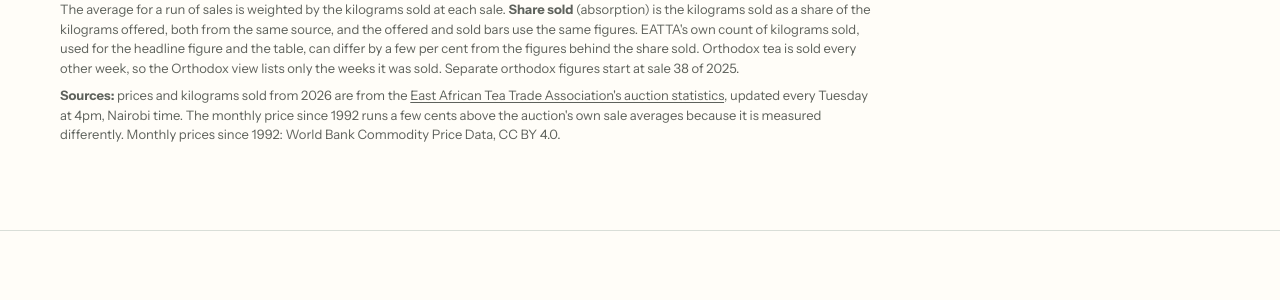
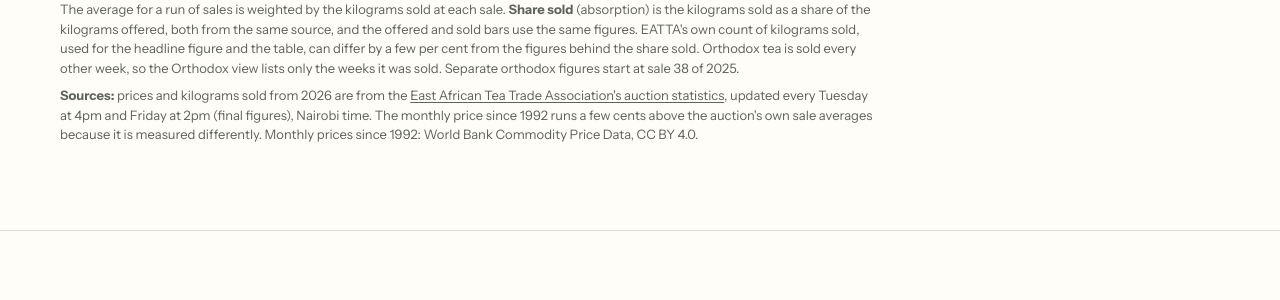
Before and after one commit to maxndungu/chai-weekly, a Jekyll site: the page preview/markets/index.html, which Jekyll copies as it is, in a window 1280 px wide. Shown: the part 4175-4475 px from the top of the page. Built offline with Jekyll 4.4.1, drawn with Linux system fonts in a browser that asks for light colours.

Commit message:
Auction data: keep a Friday 14:00 Nairobi update for the final figures
Maxwell wants the Friday update kept, at 2pm: the auction files now update Tuesday 16:00
and Friday 14:00 Nairobi only.

Co-Authored-By: Claude Opus 5.5 <noreply@anthropic.com>
Claude-Session: https://claude.ai/code/session_01NE5qXqCyygFHSGPDG34jff

```diff
--- a/_includes/auction-dashboard.html
+++ b/_includes/auction-dashboard.html
@@ -2,7 +2,7 @@
   Mombasa auction dashboard (live Auctions page; the magazine preview has its own copy in tools/preview-patches/).
   {% include auction-dashboard.html long=false %} leaves out the monthly 1992-on chart where the page already has one. Figures come only from _data/mombasa_eatta_sales.csv
   (EATTA, 2026 on) and _data/mombasa_combrok_sales.csv (Combrok, 2020 on: kg and lots offered and sold), both saved
-  by the Tuesday 16:00 collector, served as assets/data/mombasa-sales.json and drawn by assets/dashboard.js.
+  by the Tuesday 16:00 and Friday 14:00 collector, served as assets/data/mombasa-sales.json and drawn by assets/dashboard.js.
 {%- endcomment -%}
 <section class="dash" id="dashboard" aria-labelledby="dash-h" data-src="{{ '/assets/data/mombasa-sales.json' | relative_url }}">
   <div class="wrap">
@@ -96,7 +96,7 @@
     <div class="dash-notes">
       <p class="fine" id="dash-provisional" hidden><span class="dash-badge">Provisional</span> EATTA adds late sales until Friday noon, Nairobi time, so the newest sale's figures can still change until then.</p>
       <p class="fine">The average for a run of sales is weighted by the kilograms sold at each sale. <strong>Share sold</strong> (absorption) is the kilograms sold as a share of the kilograms offered, both from the same source, and the offered and sold bars use the same figures. EATTA's own count of kilograms sold, used for the headline figure and the table, can differ by a few per cent from the figures behind the share sold. Orthodox tea is sold every other week, so the Orthodox view lists only the weeks it was sold. Separate orthodox figures start at sale 38 of 2025.</p>
-      <p class="fine"><strong>Sources:</strong> prices and kilograms sold from 2026 are from the <a href="https://eatta.co.ke/statistics">East African Tea Trade Association's auction statistics</a>, updated every Tuesday at 4pm, Nairobi time.{% unless include.long == false %} The monthly price since 1992 runs a few cents above the auction's own sale averages because it is measured differently. Monthly prices since 1992: World Bank Commodity Price Data, CC BY 4.0.{% endunless %}</p>
+      <p class="fine"><strong>Sources:</strong> prices and kilograms sold from 2026 are from the <a href="https://eatta.co.ke/statistics">East African Tea Trade Association's auction statistics</a>, updated every Tuesday at 4pm and Friday at 2pm (final figures), Nairobi time.{% unless include.long == false %} The monthly price since 1992 runs a few cents above the auction's own sale averages because it is measured differently. Monthly prices since 1992: World Bank Commodity Price Data, CC BY 4.0.{% endunless %}</p>
     </div>
     <noscript><p class="fine">The dashboard needs JavaScript. The Mombasa section below lists the latest sales.</p></noscript>
   </div>
--- a/auctions.html
+++ b/auctions.html
@@ -7,7 +7,7 @@ permalink: /auctions/
 <article class="analysis">
   <p class="kicker">Markets · Auction analysis</p>
   <h1 class="headline">The Mombasa tea auction, sale by sale</h1>
-  <p class="deck">The Mombasa auction from 1992 to today: prices, volumes and the share of tea sold at every sale since 2009, the monthly price going back to 1992, and how each year compares with the last. Updated every Tuesday at 4pm, Nairobi time.</p>
+  <p class="deck">The Mombasa auction from 1992 to today: prices, volumes and the share of tea sold at every sale since 2009, the monthly price going back to 1992, and how each year compares with the last. Updated every Tuesday at 4pm and Friday at 2pm, Nairobi time.</p>
   <div class="stat-row" id="stats" aria-live="polite"></div>
   {% include ad.html slot="auctions" %}
   {% include auction-dashboard.html long=false %}
--- a/preview/auctions/index.html
+++ b/preview/auctions/index.html
@@ -22,9 +22,9 @@
 <meta name="twitter:card" content="summary_large_image">
 <link rel="icon" href="/preview/assets/favicon.svg" type="image/svg+xml">
 <link rel="preload" href="/preview/assets/fonts/fraunces-latin-opsz-normal.woff2" as="font" type="font/woff2" crossorigin>
-<link rel="preload" href="/preview/assets/fonts/instrument-sans-latin-wght-normal.woff2" as="font" type="font/woff2" crossorigin><link rel="stylesheet" href="/preview/assets/style.css?v=202611241905">
+<link rel="preload" href="/preview/assets/fonts/instrument-sans-latin-wght-normal.woff2" as="font" type="font/woff2" crossorigin><link rel="stylesheet" href="/preview/assets/style.css?v=202611241906">
 <link rel="alternate" type="application/rss+xml" title="Chai Weekly" href="/feed.xml">
-<script defer src="/preview/assets/site.js?v=202611241905"></script>
+<script defer src="/preview/assets/site.js?v=202611241906"></script>
 
 
 <script>
@@ -77,7 +77,7 @@ document.addEventListener("DOMContentLoaded", function () {
 <article class="analysis wrap">
   <p class="kicker"><a href="/preview/markets/">Markets</a> · Mombasa in depth</p>
   <h1 class="headline">The Mombasa tea auction, sale by sale</h1>
-  <p class="deck">The Mombasa auction from 1992 to today: prices, volumes and the share of tea sold at every sale since 2009, the monthly price going back to 1992, and how each year compares with the last. Updated every Tuesday at 4pm, Nairobi time.</p>
+  <p class="deck">The Mombasa auction from 1992 to today: prices, volumes and the share of tea sold at every sale since 2009, the monthly price going back to 1992, and how each year compares with the last. Updated every Tuesday at 4pm and Friday at 2pm, Nairobi time.</p>
   <div class="stat-row" id="stats" aria-live="polite"></div>
 
 
--- a/preview/markets/index.html
+++ b/preview/markets/index.html
@@ -22,9 +22,9 @@
 <meta name="twitter:card" content="summary_large_image">
 <link rel="icon" href="/preview/assets/favicon.svg" type="image/svg+xml">
 <link rel="preload" href="/preview/assets/fonts/fraunces-latin-opsz-normal.woff2" as="font" type="font/woff2" crossorigin>
-<link rel="preload" href="/preview/assets/fonts/instrument-sans-latin-wght-normal.woff2" as="font" type="font/woff2" crossorigin><link rel="stylesheet" href="/preview/assets/style.css?v=202611241905">
+<link rel="preload" href="/preview/assets/fonts/instrument-sans-latin-wght-normal.woff2" as="font" type="font/woff2" crossorigin><link rel="stylesheet" href="/preview/assets/style.css?v=202611241906">
 <link rel="alternate" type="application/rss+xml" title="Chai Weekly" href="/feed.xml">
-<script defer src="/preview/assets/site.js?v=202611241905"></script>
+<script defer src="/preview/assets/site.js?v=202611241906"></script>
 
 
 <script>
@@ -211,14 +211,14 @@ document.addEventListener("DOMContentLoaded", function () {
     <div class="dash-notes">
       <p class="fine" id="dash-provisional" hidden><span class="dash-badge">Provisional</span> EATTA adds late sales until Friday noon, Nairobi time, so the newest sale's figures can still change until then.</p>
       <p class="fine">The average for a run of sales is weighted by the kilograms sold at each sale. <strong>Share sold</strong> (absorption) is the kilograms sold as a share of the kilograms offered, both from the same source, and the offered and sold bars use the same figures. EATTA's own count of kilograms sold, used for the headline figure and the table, can differ by a few per cent from the figures behind the share sold. Orthodox tea is sold every other week, so the Orthodox view lists only the weeks it was sold. Separate orthodox figures start at sale 38 of 2025.</p>
-      <p class="fine"><strong>Sources:</strong> prices and kilograms sold from 2026 are from the <a href="https://eatta.co.ke/statistics">East African Tea Trade Association's auction statistics</a>, updated every Tuesday at 4pm, Nairobi time. The monthly price since 1992 runs a few cents above the auction's own sale averages because it is measured differently. Monthly prices since 1992: World Bank Commodity Price Data, CC BY 4.0.</p>
+      <p class="fine"><strong>Sources:</strong> prices and kilograms sold from 2026 are from the <a href="https://eatta.co.ke/statistics">East African Tea Trade Association's auction statistics</a>, updated every Tuesday at 4pm and Friday at 2pm (final figures), Nairobi time. The monthly price since 1992 runs a few cents above the auction's own sale averages because it is measured differently. Monthly prices since 1992: World Bank Commodity Price Data, CC BY 4.0.</p>
     </div>
     <noscript><p class="fine">The dashboard needs JavaScript. The Mombasa section below lists the latest sales.</p></noscript>
   </div>
   <div class="dash-tip" id="dash-tip" role="status" hidden></div>
 </section>
 
-<script defer src="/preview/assets/dashboard.js?v=1795547148"></script>
+<script defer src="/preview/assets/dashboard.js?v=1795547180"></script>
 
 <section class="market-section" id="mombasa" aria-labelledby="mombasa-h">
   <div class="wrap market-section-grid">
```
Also changed, not shown: tools/AUTODRAFT.md (+1 -1 lines), .github/workflows/gather-sources.yml, README.md, 1 other file.
